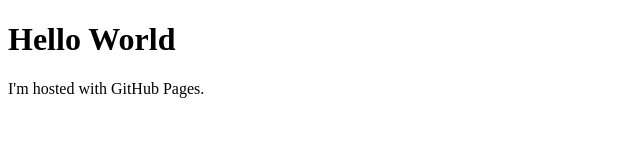
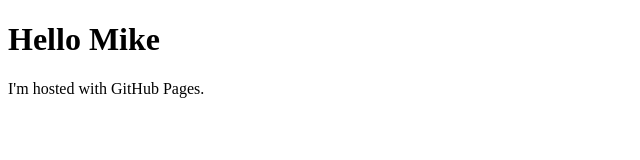
Before and after one commit to littlegrange/sailing, a plain HTML site: page index.html in a window 1280 px wide. Shown: the full height of the page, 0-640 px from the left. Drawn offline with Linux system fonts and the light colour scheme.

Commit message:
update 2

```diff
--- a/index.html
+++ b/index.html
@@ -1,7 +1,7 @@
 <!DOCTYPE html>
 <html>
 <body>
-<h1>Hello World</h1>
+<h1>Hello Mike</h1>
 <p>I'm hosted with GitHub Pages.</p>
 </body>
 </html>
```
